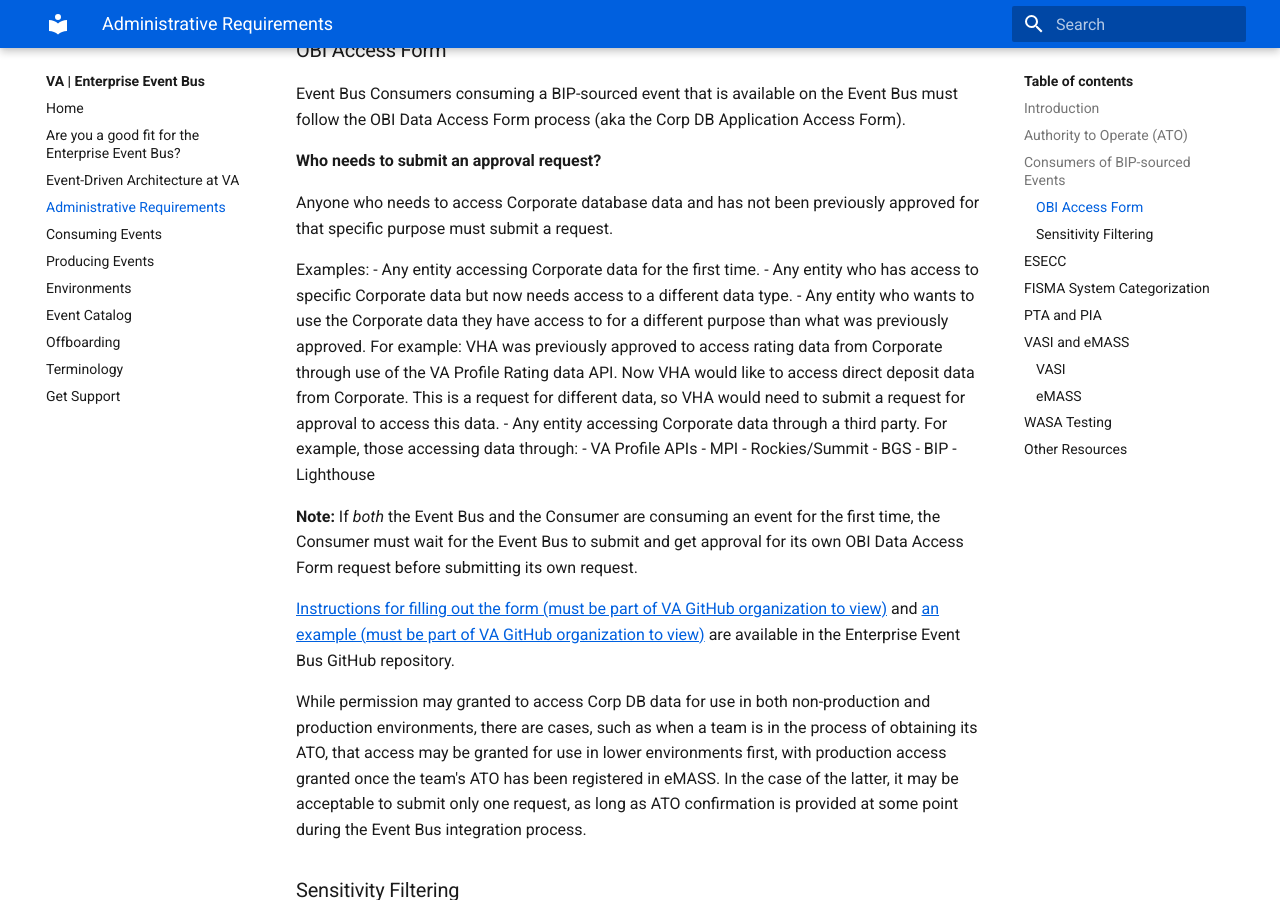
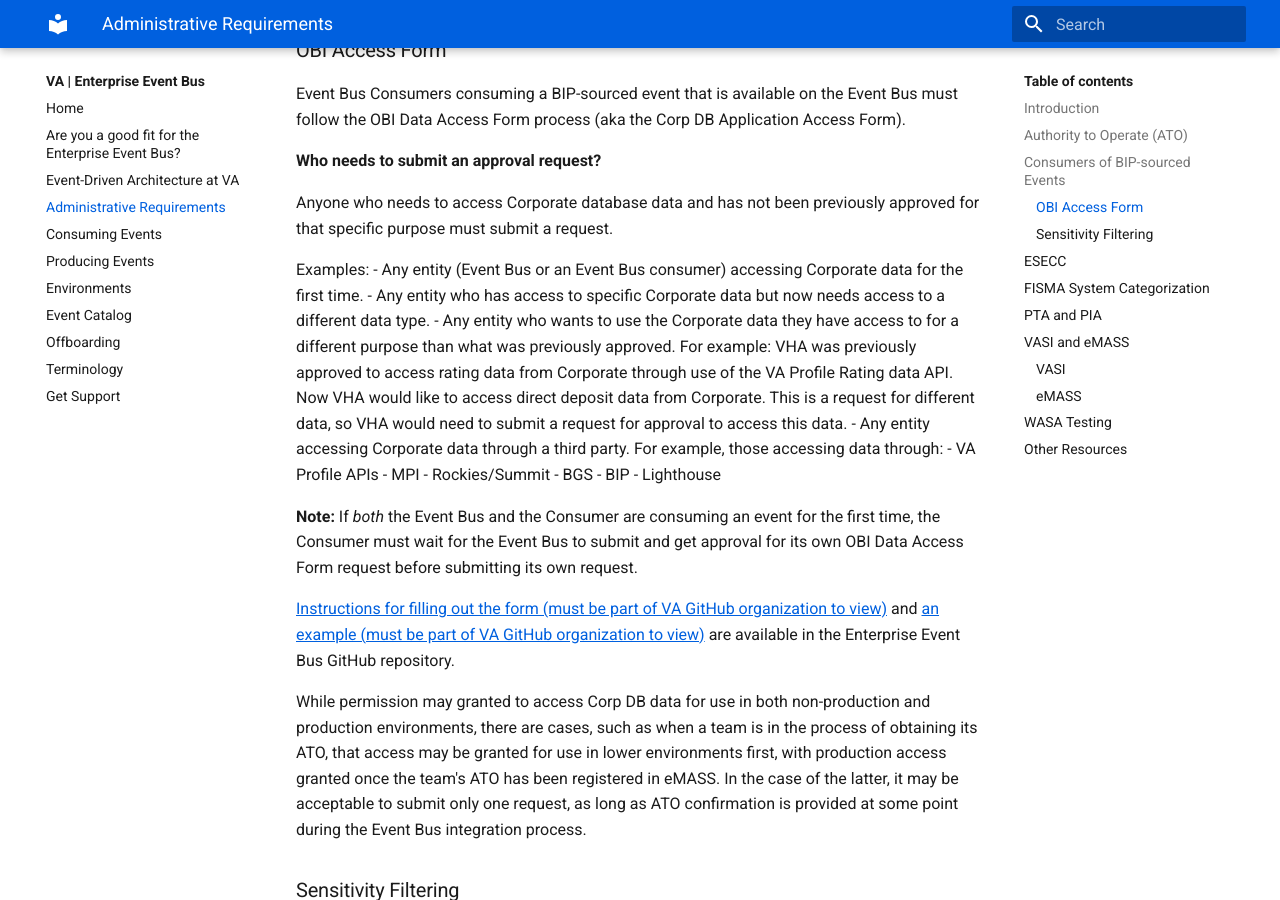
Before and after one commit to department-of-veterans-affairs/ves-event-bus-developer-portal, an MkDocs documentation site: the page built from docs/administrative-requirements.md, in a window 1280 px wide and 900 px high, scrolled down 1310 px. Built offline with MkDocs 1.6.1 and Material for MkDocs 9.7.7, drawn with Linux system fonts in a browser that asks for light colours.

Commit message:
Update docs/administrative-requirements.md
Co-authored-by: Karen Taylor <92322560+taylorkaren@users.noreply.github.com>

```diff
--- a/docs/administrative-requirements.md
+++ b/docs/administrative-requirements.md
@@ -50,7 +50,7 @@
 Anyone who needs to access Corporate database data and has not been previously approved for that specific purpose must submit a request.
 
 Examples:
-- Any entity accessing Corporate data for the first time.
+- Any entity (Event Bus or an Event Bus consumer) accessing Corporate data for the first time.
 - Any entity who has access to specific Corporate data but now needs access to a different data type.
 - Any entity who wants to use the Corporate data they have access to for a different purpose than what was previously approved. For example: VHA was previously approved to access rating data from Corporate through use of the VA Profile Rating data API. Now VHA would like to access direct deposit data from Corporate. This is a request for different data, so VHA would need to submit a request for approval to access this data.
 - Any entity accessing Corporate data through a third party. For example, those accessing data through:
```
